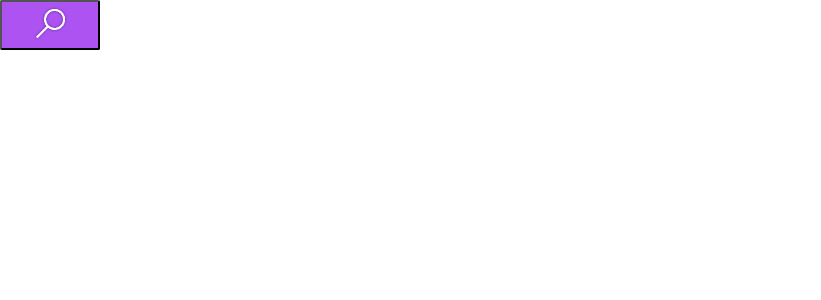
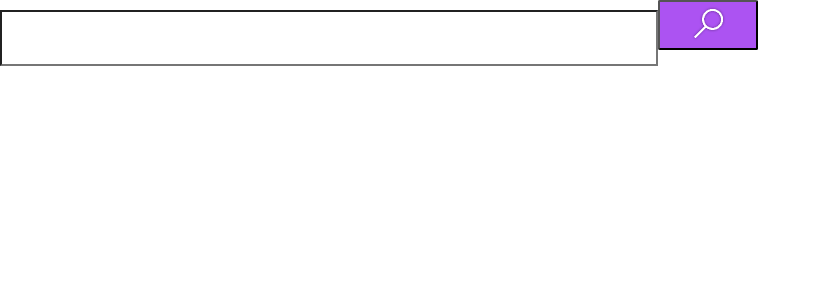
Before and after one commit to barbarasousilva/GithubSearch, a React (Create React App) app in the folder concrete/: page / in a window 1280 px wide. Shown: the top 300 px of the page, without its empty margins (0-821 px from the left). Built offline with nearby package versions, Linux system fonts and the light colour scheme.

Commit message:
cria componente input

```diff
--- a/concrete/src/components/Button/Button.js
+++ b/concrete/src/components/Button/Button.js
@@ -1,11 +1,12 @@
 import React, { Fragment } from 'react'
+import IconePesquisa from '../../assets/Search Icon.png'
+
 import './Button.css'
-import IconePesquisa from '../../assets/Search Icon.png'
 
 const Button = (props) => {
     return (
         <Fragment>
-        <button><img src={IconePesquisa} alt='Clique aqui' ></img></button>
+        <button className='button'><img src={IconePesquisa} alt='Clique aqui' ></img></button>
         </Fragment>
     )
 }
--- /dev/null
+++ b/concrete/src/components/Input/Input.css
@@ -0,0 +1,5 @@
+.Search-Input {
+    width: 650px;
+    height: 50px;
+    background-color: var(--white);
+  }
--- /dev/null
+++ b/concrete/src/components/Input/Input.js
@@ -0,0 +1,14 @@
+import React, { Fragment } from 'react'
+import './Input.css'
+
+const Input = (props) => {
+    return(
+        <Fragment>
+            <input className='Search-Input'
+            type="text"
+            ></input>
+        </Fragment>
+    )
+}
+
+export default Input
--- a/concrete/src/pages/Home/index.js
+++ b/concrete/src/pages/Home/index.js
@@ -1,10 +1,13 @@
 import React, { Fragment } from 'react'
 import Button from '../../components/Button/Button'
+import Input from '../../components/Input/Input'
+
 import './style.css'
 
 const Home = () => {
  return(
-     <div>
+     <div className="Home">
+         <Input />
          <Button />
      </div>
  )
```
Also changed, not shown: concrete/src/components/Button/Button.css (+5 -5 lines).
